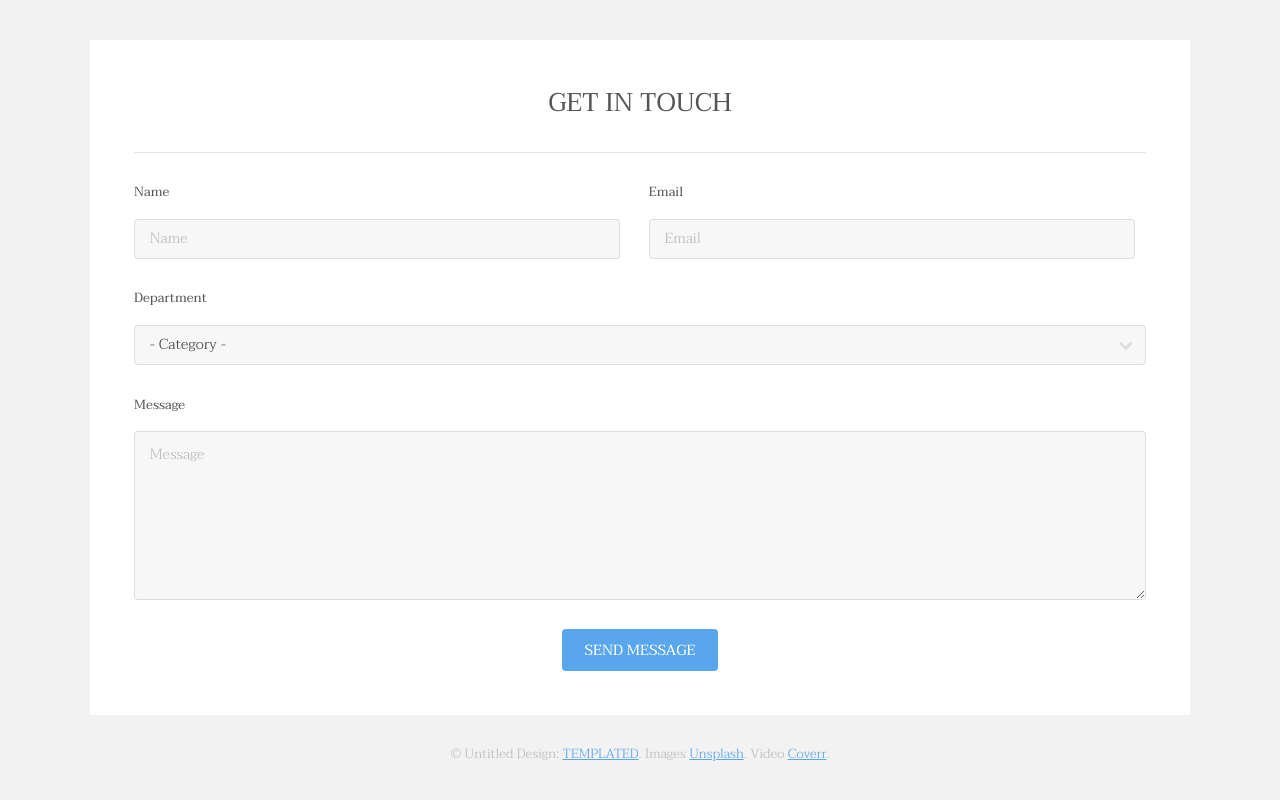
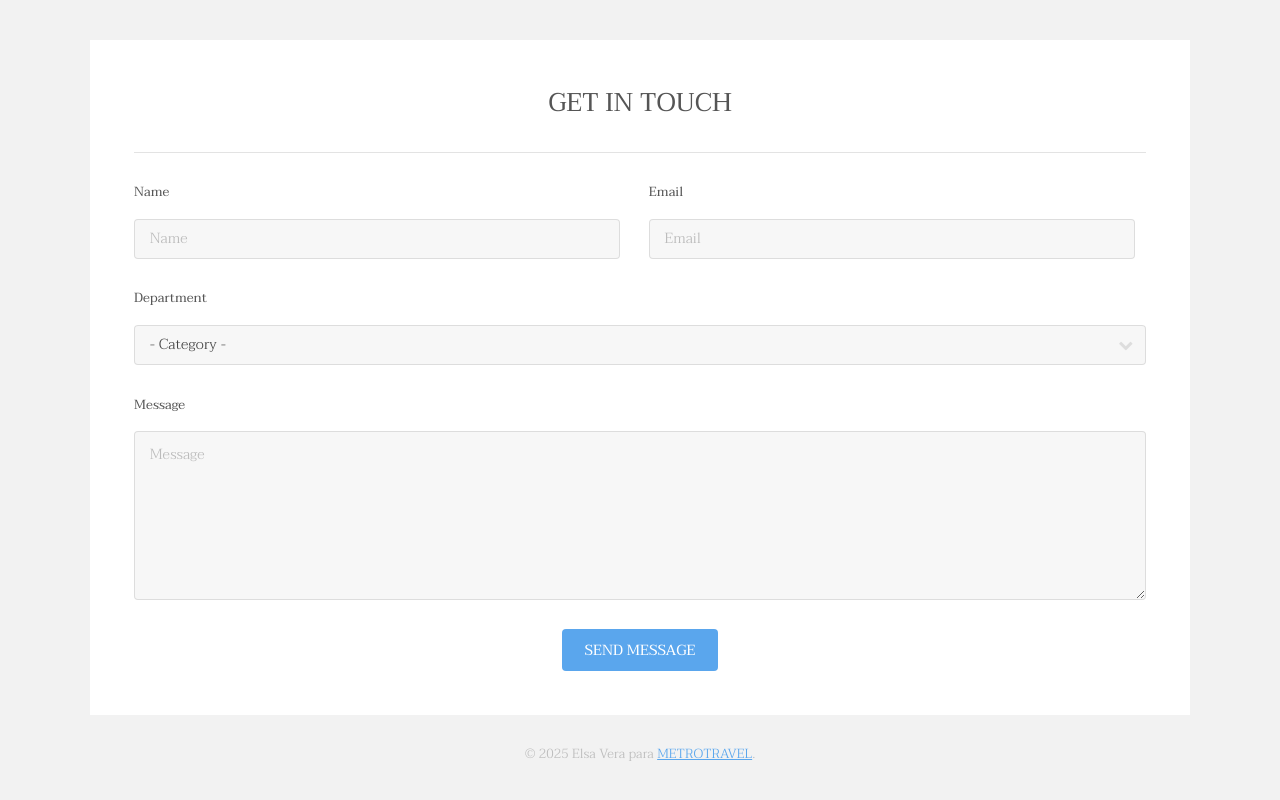
Before and after one commit to PROGRAMADORA-ELSA/04_REP_METROPOLITA, a plain HTML site: page index.html in a window 1280 px wide. Shown: the part 3231-4031 px from the top of the page. Drawn offline with Linux system fonts and the light colour scheme.

Commit message:
cambios en el pie de página por ELSA

```diff
--- a/index.html
+++ b/index.html
@@ -194,7 +194,7 @@
 						</div>
 					</section>
 					<div class="copyright">
-						&copy; Untitled Design: <a href="https://templated.co/">TEMPLATED</a>. Images <a href="https://unsplash.com/">Unsplash</a>. Video <a href="http://coverr.co/">Coverr</a>.
+						&copy; 2025 Elsa Vera para <a href="https://metrotravel.co/">METROTRAVEL</a>.
 					</div>
 				</div>
 			</footer>
```
